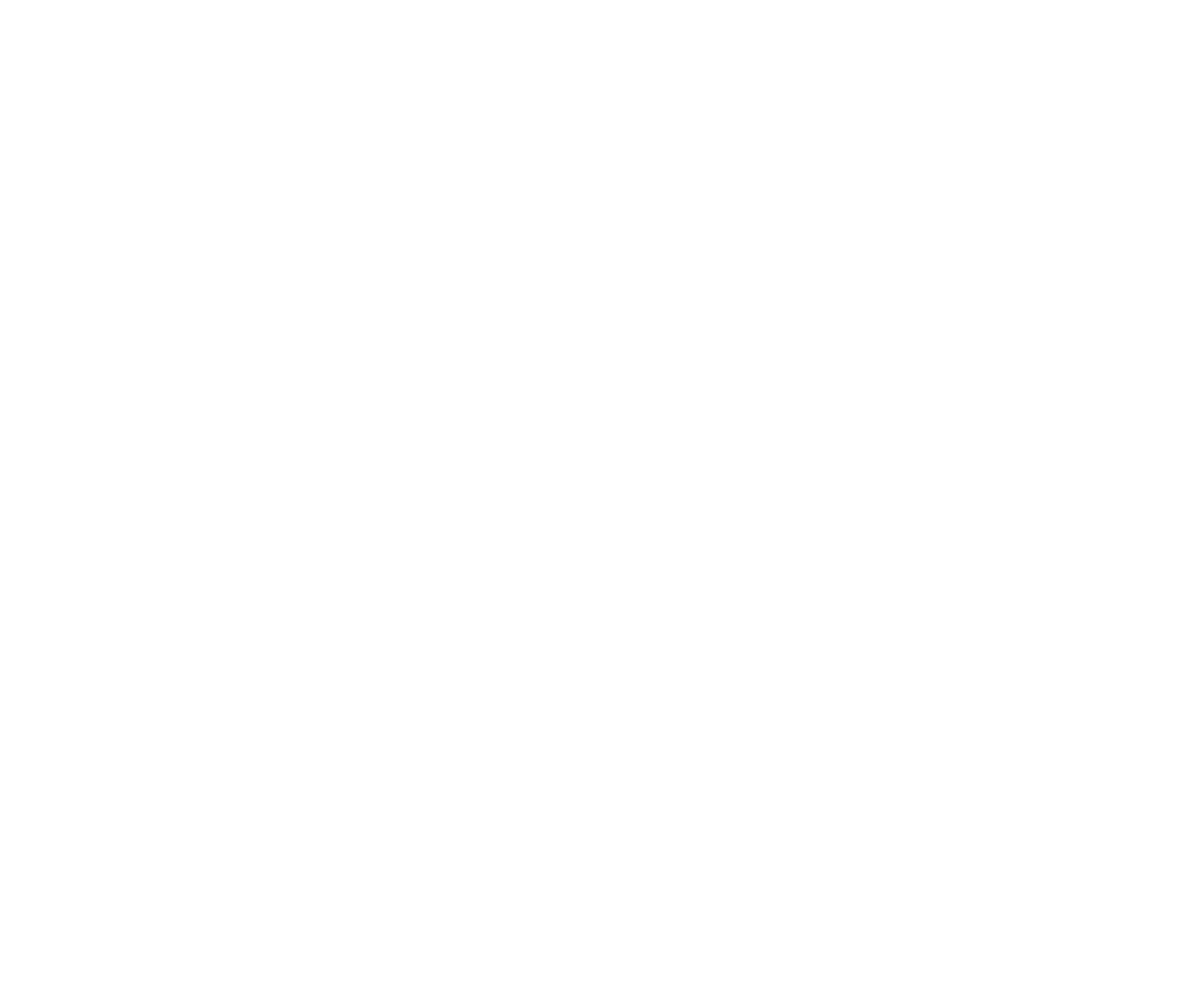
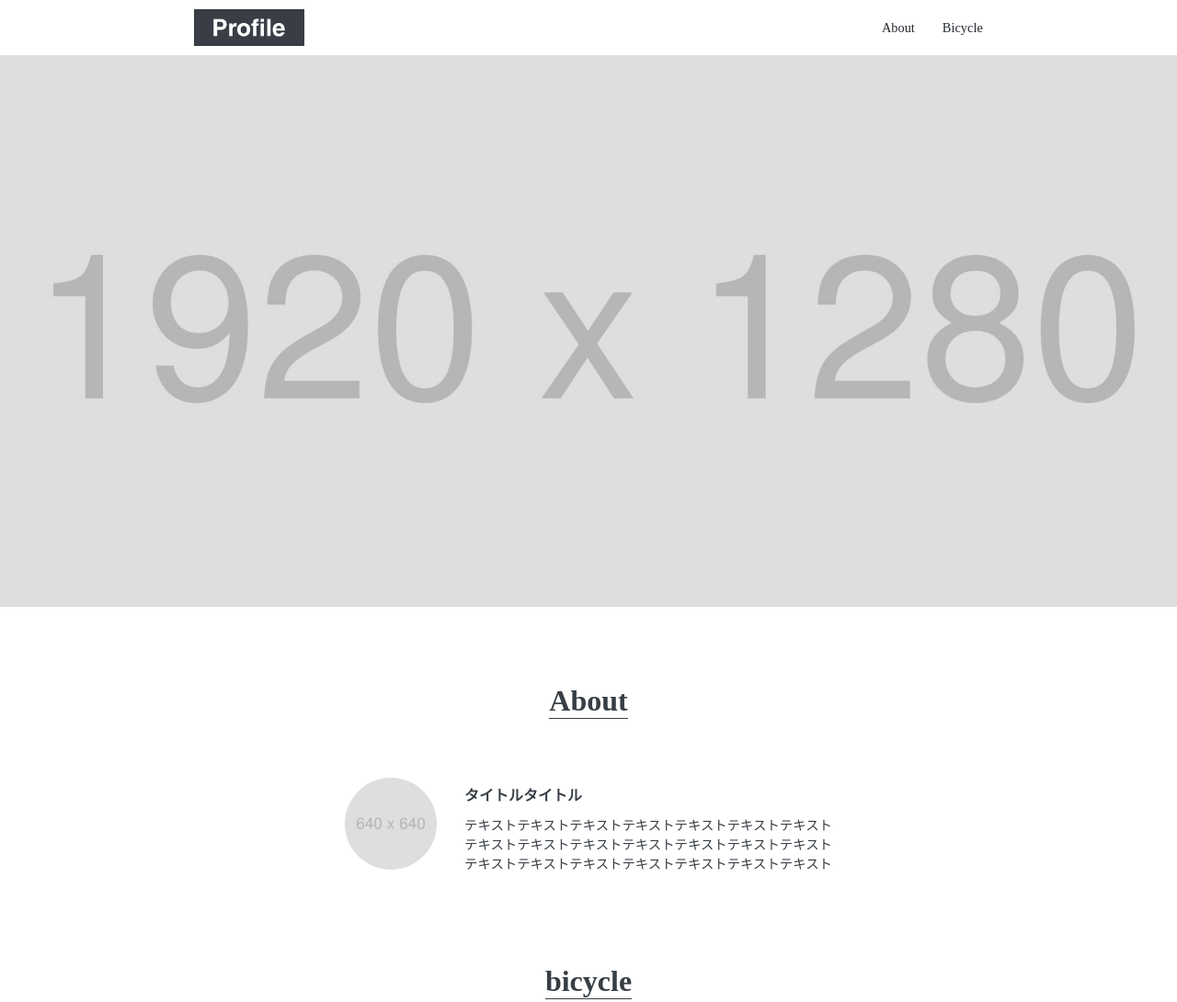
Before and after one commit to k-kuwajima/front_practice, a plain HTML site: page practice01/index.html in a window 1280 px wide. Shown: the top 1090 px of the page at 92% size. Before the commit the page ends 800 px from the top, so only its background shows below. Drawn offline with Linux system fonts and the light colour scheme; some packages are replaced by stand-ins of ours.

Commit message:
prictice1作成

```diff
--- a/practice01/css/style.css
+++ b/practice01/css/style.css
@@ -0,0 +1,162 @@
+@charset "UTF-8";
+
+html {
+    /* フォントサイズを100%で指定しておくことで、ユーザーがブラウザで設定したフォントサイズが正しく反映されます */
+    font-size: 100%;
+}
+body {
+    color: #383e45;
+    font-size: 0.9rem;
+}
+a {
+    /* 今回は、サイト内のリンクに下線が表示されないように設定します */
+    text-decoration: none;
+}
+img {
+    /* 画像が画面の横幅からはみ出るのを防ぐためにmaxサイズを設定します */
+    max-width: 100%;
+}
+li {
+    list-style: none;
+}
+/*
+h1タグ用
+line-height にh1タグの高さよりも小さい値「1px」を指定することで、
+h1タグの上下の余白が消えるため、ロゴ画像の高さと揃う
+「line-height: 0;」を指定してもOKです
+  */
+.site-title {
+    width: 120px;
+    line-height: 1px;
+    padding: 10px 0;
+}
+/* aタグのリンク範囲を親要素のサイズに広げます */
+.site-title a {
+    display: block;
+}
+/* h2タグ用 */
+.section-title {
+    display: inline-block;
+    font-size: 2rem;
+    text-align: center;
+    margin-bottom: 60px;
+    border-bottom: solid 1px #383e45;
+}
+  /* h3タグ用 */
+.content-title {
+    font-size: 1rem;
+    margin: 10px 0;
+}
+  /* 画面の最大幅を指定。共通で使用します */
+.wrapper {
+    max-width: 960px;
+    margin: 0 auto 100px auto;
+    padding: 0 4%;
+    text-align: center;
+}
+
+/*-------------------------------------------
+ヘッダー
+-------------------------------------------*/
+#header {
+    display: flex;                   /* h1とnavを横並びに配置します */
+    justify-content: space-between;  /* 両端にそろえます */
+    align-items: center;             /* 高さを中央でそろえます */
+    margin: 0 auto;
+}
+#header ul {
+    display: flex;                   /* liタグ（メニュー）を横並びに配置します */
+    padding: 10px 0;
+}
+#header li {
+    margin-left: 30px;
+}
+#header li a {
+    color: #24292e;
+}
+#header li a:hover {
+    opacity: 0.7;                    /* メニューにマウスをのせた際に少し透過します。 */
+}
+
+/*-------------------------------------------
+Mainvisual
+-------------------------------------------*/
+#mainvisual {
+    margin-bottom: 80px;
+}
+#mainvisual img {
+    width: 100%;
+    max-width: 1920px;  /* 画像の横幅サイズにあわせて最大幅を指定します */
+    height: 600px;      /* 縦の高さを固定します */
+    object-fit: cover;  /* 横幅は画面サイズにあわせて伸縮します */
+}
+@media screen and (max-width: 600px) {
+    /*-------------------------------------------
+    Mainvisual
+    -------------------------------------------*/
+    #mainvisual img {
+        height: calc(100vh - 60px);  /* 画像の高さをブラウザ下いっぱいまで広げます */
+    }
+}
+
+/*-------------------------------------------
+About
+-------------------------------------------*/
+#about .content {
+    display: flex;            /* 画像とテキストを横並びに配置します */
+    justify-content: center;
+    align-items: center;
+}
+#about img {
+    width: 100px;
+    height: 100px;
+    border-radius: 50%;       /* 画像を丸く切り取ります。丸のサイズは上のwidthとheightで指定します */
+    margin-right: 30px;
+}
+#about .text {
+    text-align: left;
+}
+@media screen and (max-width: 600px) {
+    /*-------------------------------------------
+    About
+    -------------------------------------------*/
+    #about .content {
+        flex-direction: column;  /* 画像とテキストを縦並びに配置します */
+    }
+    #about img {
+        margin-right: 0;
+    }
+}
+
+/*-------------------------------------------
+Bicycle
+-------------------------------------------*/
+#bicycle ul {
+    display: flex;                   /* 画像を横並びに配置します */
+    justify-content: space-between;  /* 両端でそろえます */
+}
+#bicycle li {
+    width: 32%;
+}
+
+@media screen and (max-width: 600px) {
+    /*-------------------------------------------
+    Bicycle
+    -------------------------------------------*/
+    #bicycle ul {
+        flex-direction: column;  /* 画像を縦並びに配置します */
+    }
+    #bicycle li {
+        width: 100%;             /* 画像を横幅いっぱいまで表示します */
+        margin-bottom: 30px;
+    }
+}
+
+/*-------------------------------------------
+footer
+-------------------------------------------*/
+#footer {
+    font-size: 0.5rem;
+    padding: 10px 0;
+    text-align: center;
+}
--- a/practice01/index.html
+++ b/practice01/index.html
@@ -15,24 +15,65 @@
     <body>
         <!-- ヘッダー -->
         <header id="header" class="wrapper">
+            <h1 class="site-title">
+                <a href="index.html"><img decoding="async" src="img/logo.svg" alt="Profile"></a>
+            </h1>
+            <nav>
+                <ul>
+                    <li><a href="#about">About</a></li>
+                    <li><a href="#bicycle">Bicycle</a></li>
+                </ul>
+            </nav>
         </header>
 
         <main>
             <!-- メインビジュアル -->
             <div id="mainvisual">
+                <img decoding="async" src="img/mainvisual.jpg" alt="メインビジュアル">
             </div>
 
             <!-- Aboutセクション -->
             <section id="about" class="wrapper">
+                <h2 class="section-title">About</h2>
+                <div class="content">
+                    <img decoding="async" src="img/about.jpg" alt="Aboutセクション">
+                    <div class="text">
+                        <h3 class="content-title">タイトルタイトル</h3>
+                        <p>
+                            テキストテキストテキストテキストテキストテキストテキスト<br>
+                            テキストテキストテキストテキストテキストテキストテキスト<br>
+                            テキストテキストテキストテキストテキストテキストテキスト
+                        </p>
+                    </div>
+                </div>
             </section>
 
             <!-- bicycleセクション -->
             <section id="bicycle" class="wrapper">
+                <h2 class="section-title">bicycle</h2>
+                <ul>
+                    <li>
+                        <img decoding="async" src="img/bicycle1.jpg" alt="bicycle1">
+                        <h3 class="content-title">タイトルタイトル</h3>
+                        <p>テキストテキストテキスト</p>
+                    </li>
+                    <li>
+                        <img decoding="async" src="img/bicycle2.jpg" alt="bicycle1">
+                        <h3 class="content-title">タイトルタイトル</h3>
+                        <p>テキストテキストテキスト</p>
+                    </li>
+                    <li>
+                        <img decoding="async" src="img/bicycle3.jpg" alt="bicycle1">
+                        <h3 class="content-title">タイトルタイトル</h3>
+                        <p>テキストテキストテキスト</p>
+                    </li>
+                </ul>
             </section>
         </main>
 
         <!-- フッター -->
         <footer id="footer">
+            <p>&copy; 2020 Profile</p>
         </footer>
     </body>
 </html>
```
